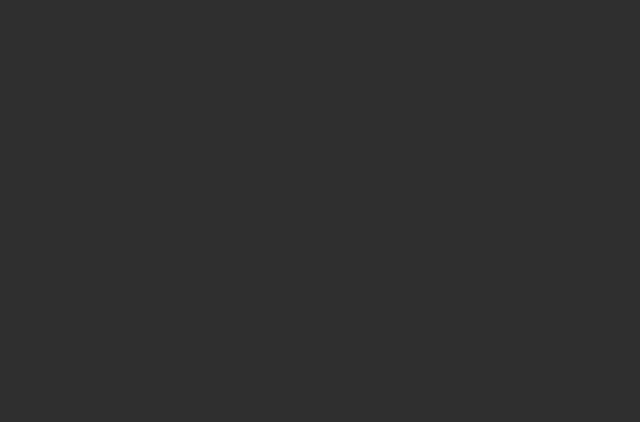
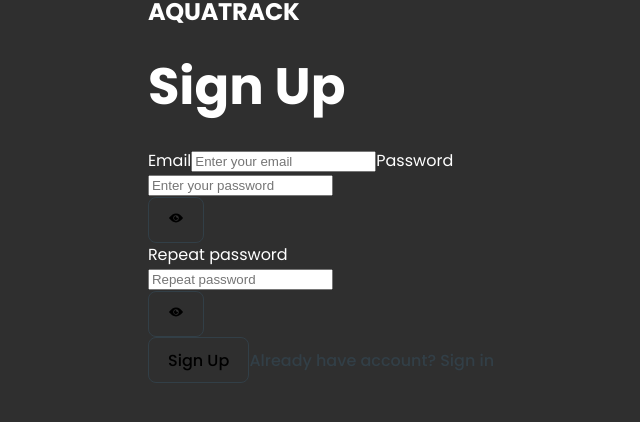
Before and after one commit to SvitlanaHu/water-intake-control-frontend, a React (Vite) app: page /signup in a window 1280 px wide. Shown: the top 422 px of the page, without its empty margins (319-959 px from the left). Built offline with nearby package versions, Linux system fonts and the light colour scheme.

Commit message:
auth markup

```diff
--- a/package.json
+++ b/package.json
@@ -14,7 +14,9 @@
     "prop-types": "^15.8.1",
     "react": "^18.3.1",
     "react-dom": "^18.3.1",
+    "react-helmet-async": "^2.0.5",
     "react-hook-form": "^7.51.4",
+    "react-icons": "^5.2.1",
     "react-redux": "^9.1.2",
     "react-router-dom": "^6.23.1",
     "yup": "^1.4.0"
--- /dev/null
+++ b/src/components/AuthBtn/AuthBtn.jsx
@@ -0,0 +1,9 @@
+import css from "./AuthBtn.module.css";
+
+export default function AuthBtn({ children }) {
+  return (
+    <button className={css.button} type="submit">
+      {children}
+    </button>
+  );
+}
--- a/src/components/DefautForm/DefautForm.jsx
+++ b/src/components/DefautForm/DefautForm.jsx
@@ -1 +1,56 @@
-// import styles from "./DefautForm.module.css";
+import { useState } from "react";
+import { IoIosEye } from "react-icons/io";
+import { IoEyeOffSharp } from "react-icons/io5";
+import styles from "./DefautForm.module.css";
+
+const DefaultForm = ({ handleChangePassword }) => {
+  const [showPassword, setShowPassword] = useState(false);
+  const handleTogglePassword = () => {
+    setShowPassword(!showPassword);
+  };
+
+  return (
+    <div>
+      <label className={styles.label}>
+        Email
+        <input
+          type="email"
+          name="email"
+          placeholder="Enter your email"
+          required
+          autoComplete="email"
+          pattern="[a-z0-9._%+\-]+@[a-z0-9.\-]+\.[a-z]{2,}$"
+          title="Please enter a valid email address"
+          className={styles.input}
+        />
+      </label>
+      <label className={styles.label}>
+        Password
+        <div className={styles.passwordWrap}>
+          <input
+            type={showPassword ? "text" : "password"}
+            name="password"
+            placeholder="Enter your password"
+            autoComplete="password"
+            required
+            className={styles.input}
+            pattern=".{6,}"
+            title="Password must be at least 6 characters long"
+            onChange={handleChangePassword} // Використовуємо передану функцію
+          />
+          <div className={styles.showPasswordBtnContainer}>
+            <button
+              type="button"
+              className={styles.showPasswordBtn}
+              onClick={handleTogglePassword}
+            >
+              {showPassword ? <IoEyeOffSharp /> : <IoIosEye />}
+            </button>
+          </div>
+        </div>
+      </label>
+    </div>
+  );
+};
+
+export default DefaultForm;
--- /dev/null
+++ b/src/components/DocumentTitle/DocumentTitle.jsx
@@ -0,0 +1,9 @@
+// import { Helmet } from "react-helmet-async";
+
+export default function DocumentTitle({ children }) {
+  return (
+    // <Helmet>
+    <h1>{children}</h1>
+    // </Helmet>
+  );
+}
--- a/src/components/SignInForm/SignInForm.jsx
+++ b/src/components/SignInForm/SignInForm.jsx
@@ -1,6 +1,42 @@
-// import styles from "./SignInForm.module.css";
+// import { useDispatch } from "react-redux";
+// import { logIn } from "../../redux/auth/operations";
+import styles from "./SignInForm.module.css";
+// import toast from "react-hot-toast";
+import AuthBtn from "../AuthBtn/AuthBtn";
+import { NavLink } from "react-router-dom";
+import DefaultForm from "../DefautForm/DefautForm";
 
-const SignInForm = () => {
-  // ваш код
-};
-export default SignInForm;
+export default function SignInForm() {
+  // const dispatch = useDispatch();
+
+  const handleSubmit = (e) => {
+    e.preventDefault();
+    const form = e.currentTarget;
+
+    // dispatch(
+    //   logIn({
+    //     email: form.elements.email.value,
+    //     password: form.elements.password.value,
+    //   })
+    // )
+    //   .unwrap()
+    //   .then(() => {
+    //     toast.success("Login success");
+    //   })
+    //   .catch(() => {
+    //     toast.error("Incorrect email or password :c");
+    //   });
+
+    form.reset();
+  };
+
+  return (
+    <form className={styles.form} onSubmit={handleSubmit} autoComplete="off">
+      <DefaultForm />
+      <AuthBtn>Sign In</AuthBtn>
+      <NavLink className={styles.link} to="/signup">
+        Don`t have an account? Sign Up
+      </NavLink>
+    </form>
+  );
+}
--- a/src/components/SignUpForm/SignUpForm.jsx
+++ b/src/components/SignUpForm/SignUpForm.jsx
@@ -1,6 +1,75 @@
-// import styles from "./SignUpForm.module.css";
+import { useState } from "react";
+import { IoIosEye } from "react-icons/io";
+import { IoEyeOffSharp } from "react-icons/io5";
+import styles from "./SignUpForm.module.css";
+import { NavLink } from "react-router-dom";
+import AuthBtn from "../AuthBtn/AuthBtn";
+import DefaultForm from "../DefautForm/DefautForm";
 
-const SignUpForm = () => {
-  // ваш код
-};
-export default SignUpForm;
+export default function SignUpForm() {
+  const [showConfirmPassword, setShowConfirmPassword] = useState(false);
+  const [confirmPassword, setConfirmPassword] = useState("");
+  const [password, setPassword] = useState("");
+
+  const handleToggleConfirmPassword = () => {
+    setShowConfirmPassword(!showConfirmPassword);
+  };
+
+  const handleChangeConfirmPassword = (event) => {
+    setConfirmPassword(event.target.value);
+  };
+
+  const handleChangePassword = (event) => {
+    setPassword(event.target.value);
+  };
+
+  const handleSubmit = (e) => {
+    e.preventDefault();
+    const form = e.target;
+
+    // Check if passwords match
+    if (password !== confirmPassword) {
+      alert("Passwords do not match");
+      return;
+    }
+
+    // Dispatch registration action or perform form submission logic here
+
+    form.reset();
+    setConfirmPassword("");
+  };
+
+  return (
+    <form className={styles.form} onSubmit={handleSubmit} autoComplete="off">
+      <DefaultForm handleChangePassword={handleChangePassword} />
+      <label className={styles.label}>
+        Repeat password
+        <div className={styles.passwordWrap}>
+          <input
+            type={showConfirmPassword ? "text" : "password"}
+            name="confirmPassword"
+            placeholder="Repeat password"
+            autoComplete="new-password"
+            required
+            className={styles.input}
+            value={confirmPassword}
+            onChange={handleChangeConfirmPassword}
+          />
+          <div className={styles.showPasswordBtnContainer}>
+            <button
+              type="button"
+              className={styles.showPasswordBtn}
+              onClick={handleToggleConfirmPassword}
+            >
+              {showConfirmPassword ? <IoEyeOffSharp /> : <IoIosEye />}
+            </button>
+          </div>
+        </div>
+      </label>
+      <AuthBtn>Sign Up</AuthBtn>
+      <NavLink className={styles.link} to="/signin">
+        Already have account? Sign in
+      </NavLink>
+    </form>
+  );
+}
--- a/src/pages/SignInPage.jsx
+++ b/src/pages/SignInPage.jsx
@@ -1,8 +1,14 @@
-import React from 'react';
+import DocumentTitle from "../components/DocumentTitle/DocumentTitle";
 import Logo from "../components/Logo/Logo";
+
 import SignInForm from "../components/SignInForm/SignInForm";
 
-const SignInPage = () => {
-  // ваш код
-};
-export default SignInPage;
+export default function SignInPage() {
+  return (
+    <div>
+      <Logo text="AquaTrack" />
+      <DocumentTitle>Sign In</DocumentTitle>
+      <SignInForm />
+    </div>
+  );
+}
--- a/src/pages/SignUpPage.jsx
+++ b/src/pages/SignUpPage.jsx
@@ -1,8 +1,13 @@
-import React from 'react';
+import DocumentTitle from "../components/DocumentTitle/DocumentTitle";
 import Logo from "../components/Logo/Logo";
 import SignUpForm from "../components/SignUpForm/SignUpForm";
 
-const SignUpPage = () => {
-  // ваш код
-};
-export default SignUpPage;
+export default function SignUpPage() {
+  return (
+    <div>
+      <Logo text="AquaTrack" />
+      <DocumentTitle>Sign Up</DocumentTitle>
+      <SignUpForm />
+    </div>
+  );
+}
```
Also changed, not shown: src/components/AuthBtn/AuthBtn.module.css (added), src/components/DocumentTitle/DocumentTitle.module.css (added), 1 other file (tests, documents, lock files or other folders).
